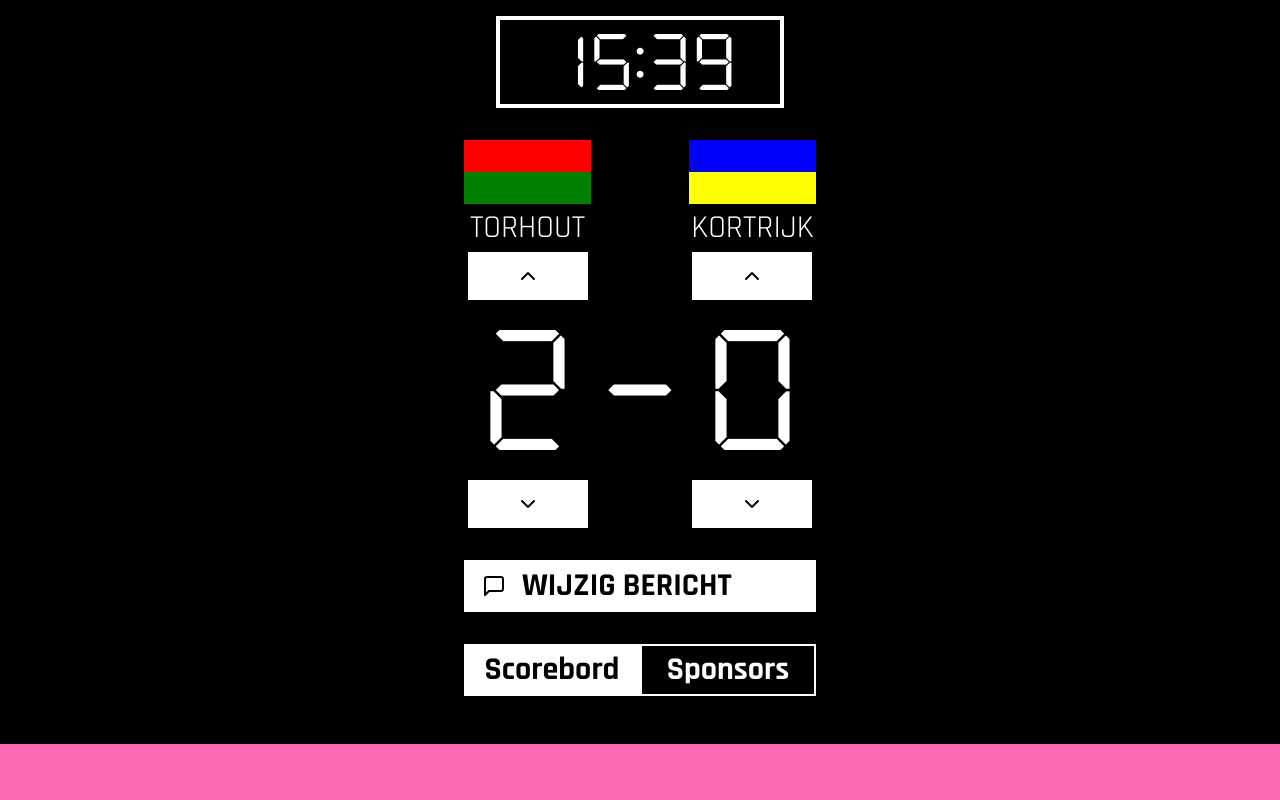
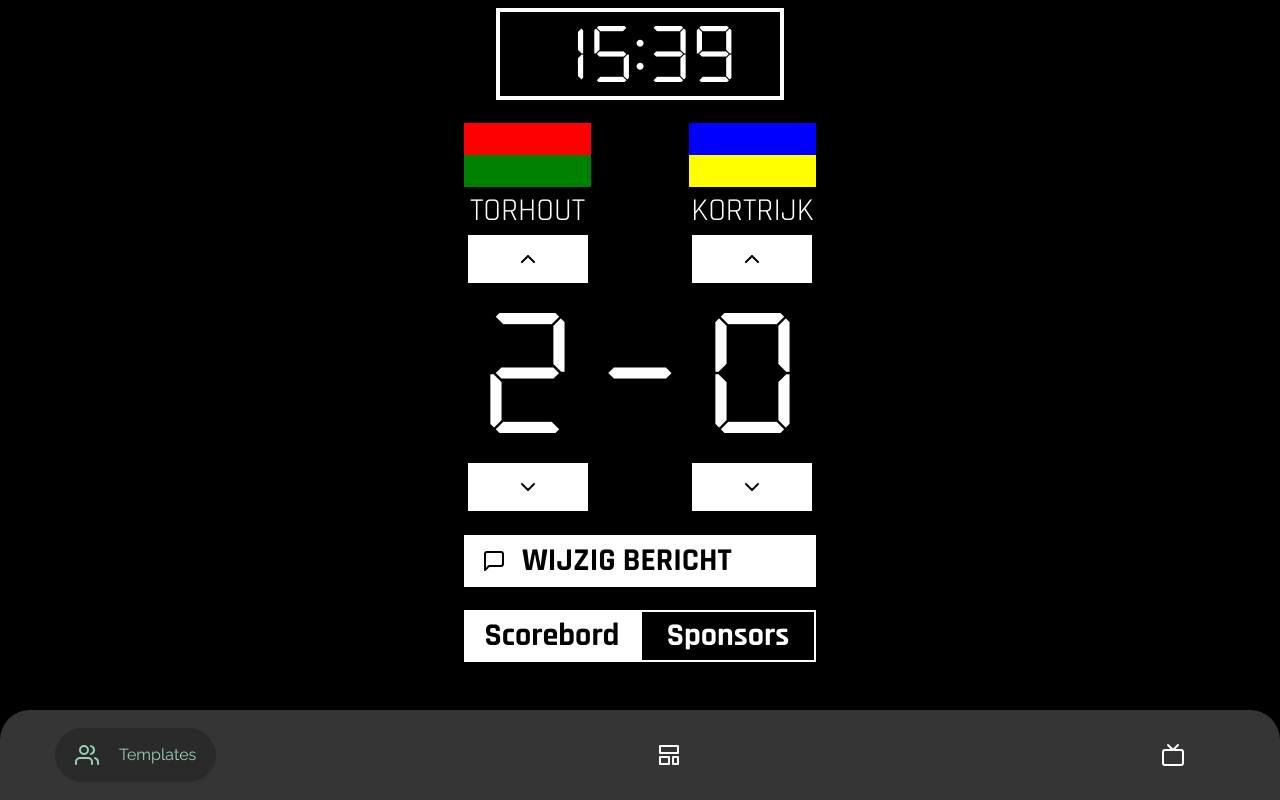
Before and after one commit to QuintenMuyllaert/DLC-Industry_Project, a React (Vite) app in the folder Frontend/: page /score in a window 1280 px wide. Built offline with nearby package versions, Linux system fonts and the light colour scheme.

Commit message:
💄 Bottomtab gestyled HTML & CSS

```diff
--- /dev/null
+++ b/Frontend/src/components/BottomTab.tsx
@@ -0,0 +1,62 @@
+export const BottomTab = () => {
+	return (
+		<div className="c-bottomtab">
+			<div className="c-bottomtab__page c-bottomtab__page-active">
+				<svg
+					xmlns="http://www.w3.org/2000/svg"
+					width="24"
+					height="24"
+					viewBox="0 0 24 24"
+					fill="none"
+					stroke="currentColor"
+					strokeWidth="2"
+					strokeLinecap="round"
+					strokeLinejoin="round"
+					className="c-bottomtab__page-icon">
+					<path d="M17 21v-2a4 4 0 0 0-4-4H5a4 4 0 0 0-4 4v2"></path>
+					<circle cx="9" cy="7" r="4"></circle>
+					<path d="M23 21v-2a4 4 0 0 0-3-3.87"></path>
+					<path d="M16 3.13a4 4 0 0 1 0 7.75"></path>
+				</svg>
+				<p className="c-bottomtab__page-name">Templates</p>
+			</div>
+			<div className="c-bottomtab__page">
+				<svg
+					xmlns="http://www.w3.org/2000/svg"
+					width="24"
+					height="24"
+					viewBox="0 0 24 24"
+					fill="none"
+					stroke="currentColor"
+					stroke-width="2"
+					stroke-linecap="round"
+					stroke-linejoin="round"
+					className="c-bottomtab__page-icon">
+					<path d="M21 3H3v7h18V3z"></path>
+					<path d="M21 14h-5v7h5v-7z"></path>
+					<path d="M12 14H3v7h9v-7z"></path>
+				</svg>
+				<p className="c-bottomtab__page-name">Match</p>
+			</div>
+			<div className="c-bottomtab__page">
+				<svg
+					xmlns="http://www.w3.org/2000/svg"
+					width="24"
+					height="24"
+					viewBox="0 0 24 24"
+					fill="none"
+					stroke="currentColor"
+					stroke-width="2"
+					stroke-linecap="round"
+					stroke-linejoin="round"
+					className="c-bottomtab__page-icon">
+					<rect x="2" y="7" width="20" height="15" rx="2" ry="2"></rect>
+					<polyline points="17 2 12 7 7 2"></polyline>
+				</svg>
+				<p className="c-bottomtab__page-name">Users</p>
+			</div>
+		</div>
+	);
+};
+
+export default BottomTab;
--- a/Frontend/src/pages/Score.tsx
+++ b/Frontend/src/pages/Score.tsx
@@ -3,6 +3,7 @@ import { Flag } from "../components/Flag";
 import { Clock } from "../components/Clock";
 import { Digit } from "../components/Digit";
 import { IconButton } from "../components/IconButton";
+import { BottomTab } from "../components/BottomTab";
 
 export const Score = () => {
 	return (
@@ -46,7 +47,7 @@ export const Score = () => {
 					<IconButton color="black" label="Sponsors"></IconButton>
 				</div>
 			</div>
-			<div className="c-bottomtab"></div>
+			<BottomTab />
 		</>
 	);
 };
--- a/Frontend/src/style/components/bottomtab.scss
+++ b/Frontend/src/style/components/bottomtab.scss
@@ -1,6 +1,39 @@
 // WIP
 .c-bottomtab {
 	width: 100%;
-	height: 3.5rem;
-	background-color: hotpink;
+	// height: 3.5rem;
+	background-color: #353535;
+	border-radius: 30px 30px 0 0;
+	padding: 18px 55px;
+	display: flex;
+	justify-content: space-between;
+
+	&__page {
+		display: flex;
+		padding: 15px 20px;
+		border-radius: 200px;
+		cursor: pointer;
+
+		&-icon {
+			margin-right: 20px;
+		}
+
+		&-name {
+			display: none;
+			width: 0%;
+		}
+
+		&-active {
+			background-color: #2a2a2a;
+
+			& .c-bottomtab__page-icon {
+				stroke: #95d1b5;
+			}
+
+			& .c-bottomtab__page-name {
+				color: #95d1b5;
+				display: block;
+			}
+		}
+	}
 }
```
Also changed, not shown: 1 other file (tests, documents, lock files or other folders).
